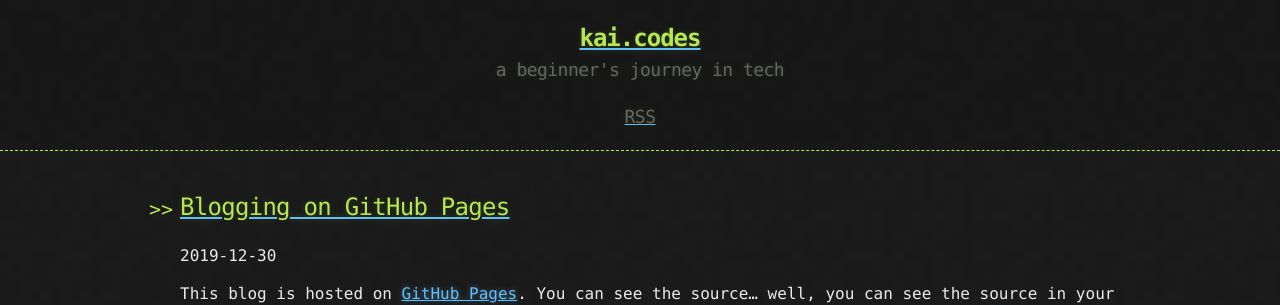
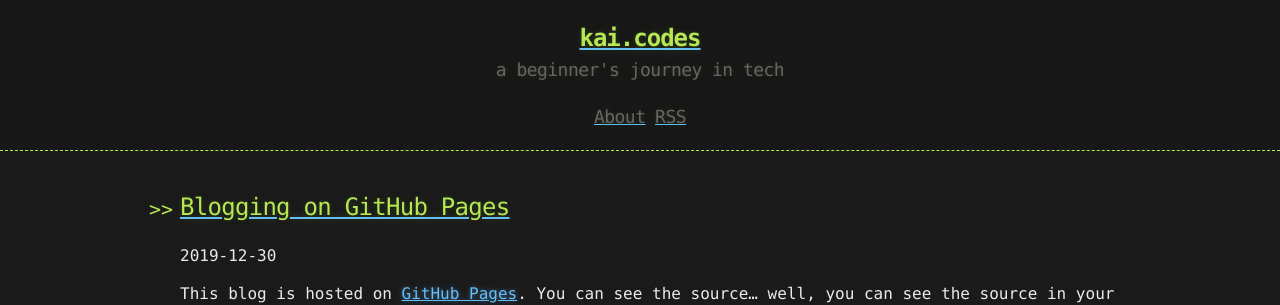
Before and after one commit to kairathmann/kai.codes, a Jekyll site: the page built from index.html, in a window 1280 px wide and 900 px high. Shown: the top 305 px of the window. Built offline with Jekyll 4.4.1, drawn with Linux system fonts in a browser that asks for light colours; the list of posts is cut into pages by our own code.

Commit message:
add about to header links referencing first blog post

```diff
--- a/_includes/links.html
+++ b/_includes/links.html
@@ -1 +1,2 @@
+<a href="{{ "/launching-kai-codes" | prepend: site.baseurl | replace: '//', '/' }}"><h2 class="header-link">About</h2></a>
 <a href="{{ "/atom.xml" | prepend: site.baseurl | replace: '//', '/' }}"><h2 class="header-link">RSS</h2></a>
```
